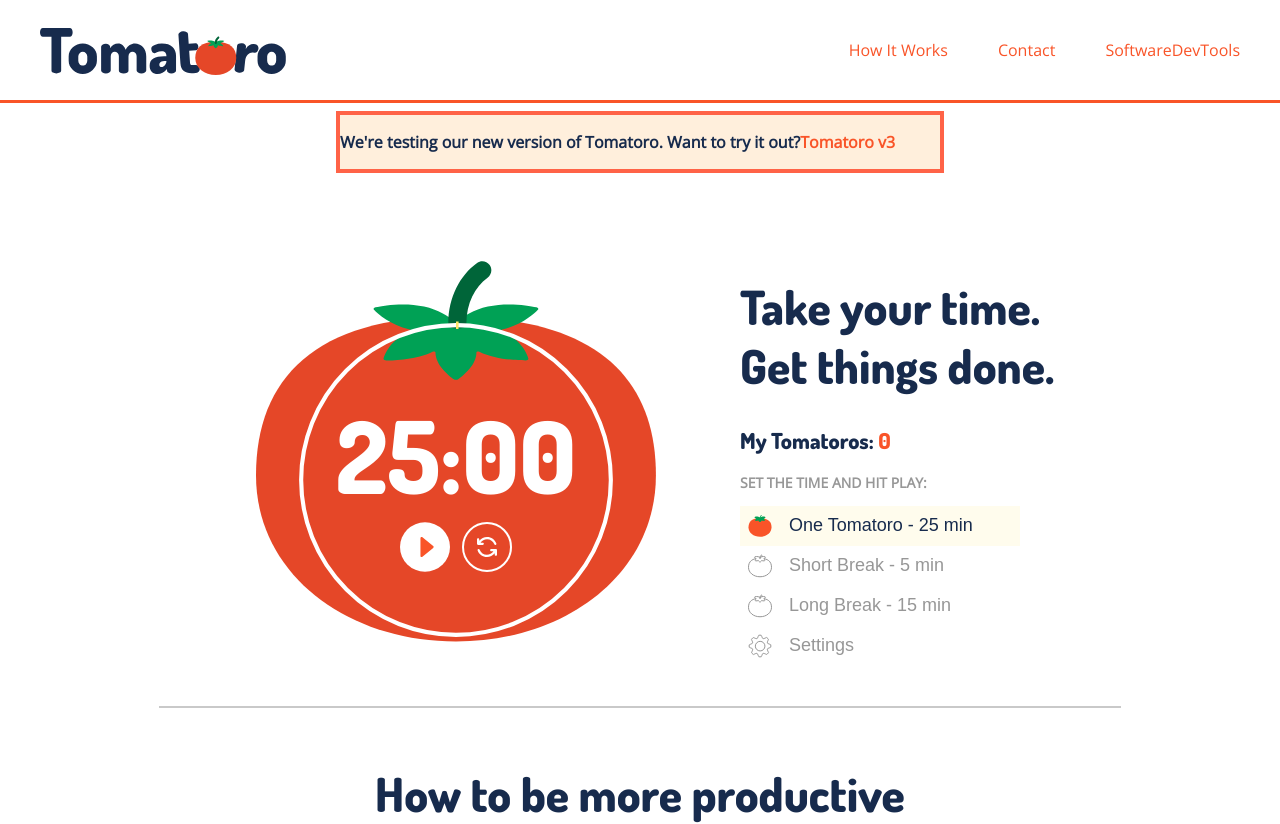
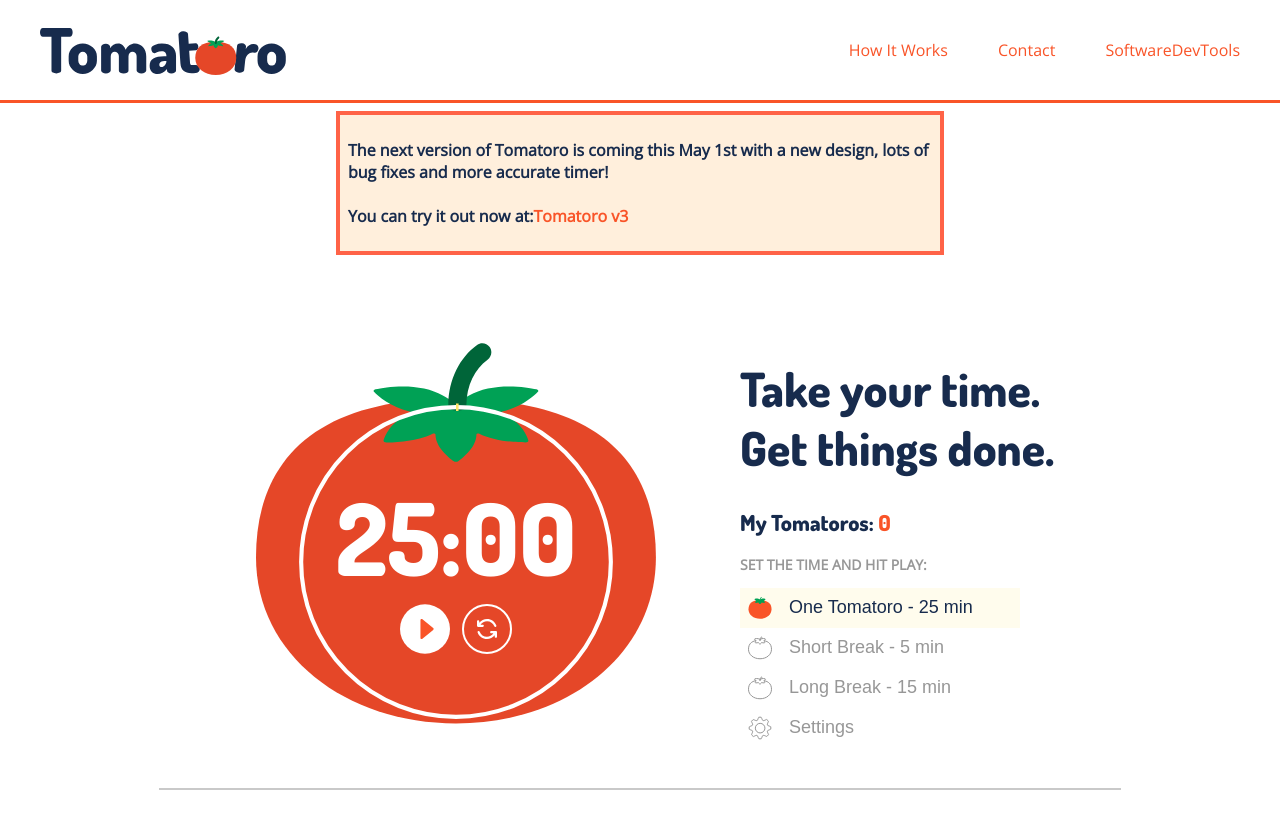
Before and after one commit to tonymtz/tomatoro, a React (Create React App) app: page / in a window 1280 px wide. Shown: the top 824 px of the page. Built offline with nearby package versions, Linux system fonts and the light colour scheme.

Commit message:
Updates deprecation notice

```diff
--- a/src/components/App/App.js
+++ b/src/components/App/App.js
@@ -28,9 +28,13 @@ class App extends Component {
                     margin: "0.5em auto",
                     fontWeight: "bold",
                 } }>
-                    <p>
-                        We're testing our new version of Tomatoro. Want to try
-                        it out?
+                    <p style={ {
+                        padding: "0.5em",
+                    } }>
+                        The next version of Tomatoro is coming this May 1st with
+                        a new design, lots of bug fixes and more accurate timer!
+                        <br/><br/>
+                        You can try it out now at:
                         <a href="https://next.tomatoro.com/?utm_source=tomatoro.com&utm_medium=home_invite">Tomatoro
                             v3</a>
                     </p>
```
